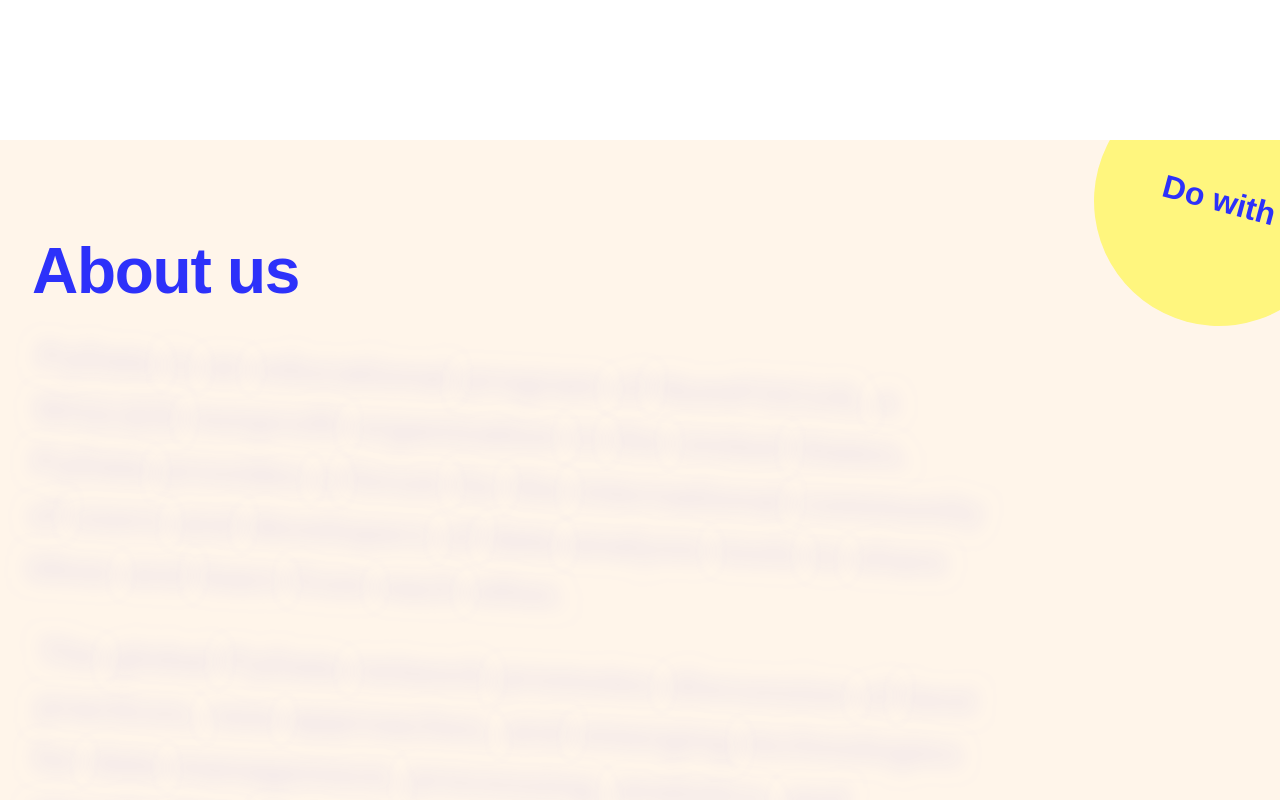
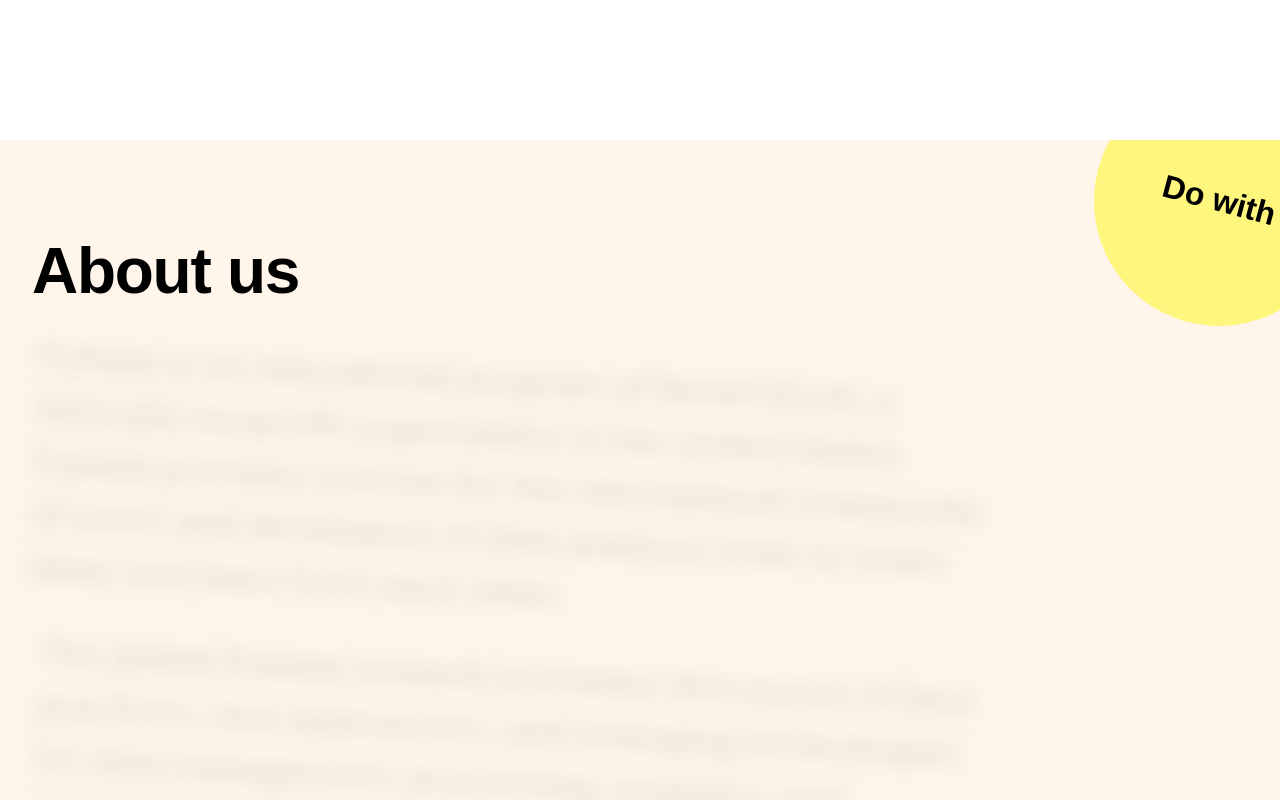
Before and after one commit to Nosa116/PyData-Lagos-WEB, a React (Vite) app: page / in a window 1280 px wide. Shown: the part 660-1460 px from the top of the page. Built offline with nearby package versions, Linux system fonts and the light colour scheme; a web font is replaced by a local one.

Commit message:
Style update: changed About section text color to black

```diff
--- a/src/components/About.css
+++ b/src/components/About.css
@@ -2,7 +2,7 @@
     min-height: 100vh;
     padding: 6rem 2rem;
     background-color: #FFF5EA;
-    color: #2D31FA; /* Deep Royal Blue */
+    color: black; /* Deep Royal Blue */
     position: relative;
     overflow: hidden; /* For the sticker clipping */
     font-family: var(--font-navbar);
@@ -66,7 +66,7 @@
 .sticker-text {
     font-size: 2rem;
     font-weight: 800;
-    color: #2D31FA;
+    color: black;
     text-align: center;
     padding: 2rem;
 }
@@ -115,7 +115,7 @@
     border-bottom-right-radius: 2rem;
     font-weight: 700;
     font-size: 1.2rem;
-    color: #2D31FA;
+    color: black;
     z-index: 2;
 }
 
```
